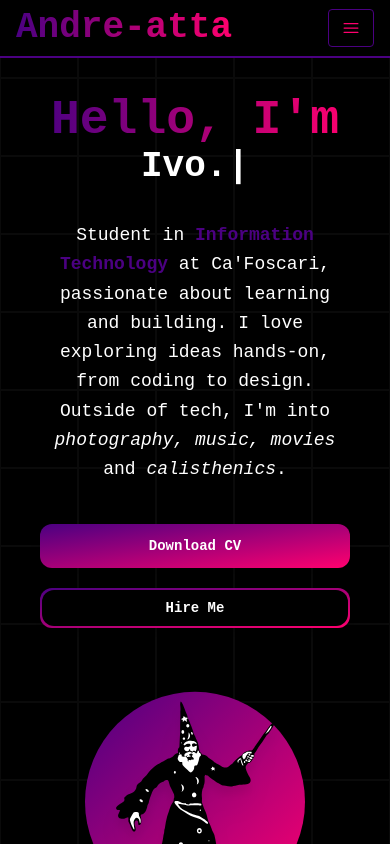
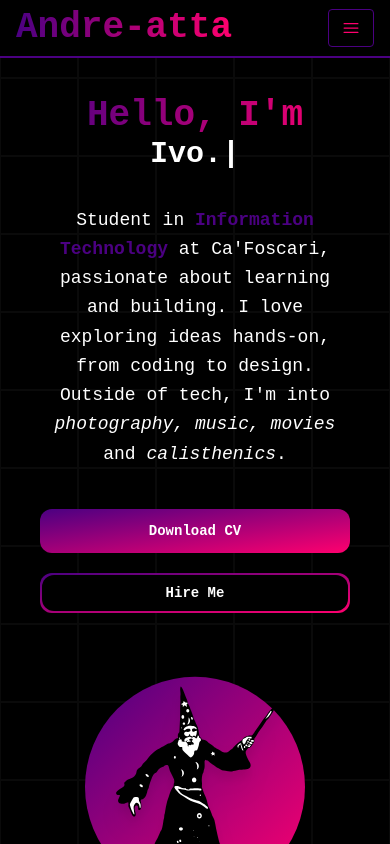
Before and after one commit to Andre-atta/Portfolio, a Next.js app: page / in a window 390 px wide. Shown: the top 844 px of the page. Built offline with nearby package versions, Linux system fonts and the light colour scheme.

Commit message:
feat: refine HeroSection text styling for improved visual clarity

```diff
--- a/src/app/components/HeroSection.jsx
+++ b/src/app/components/HeroSection.jsx
@@ -29,11 +29,10 @@ const HeroSection = () => {
                             transition={{ duration: 0.7 }}
                             className="text-center md:text-left px-4 sm:px-8 md:px-0"
                         >
-                            <h1 className="mb-8 text-4xl sm:text-5xl lg:text-6xl xl:text-7xl font-extrabold leading-tight text-[var(--text)]">
-                                <span className="block text-transparent bg-clip-text bg-gradient-to-r from-[var(--primary)] to-[var(--secondary)] text-5xl sm:text-6xl lg:text-7xl xl:text-8xl font-display">
+                            <h1 className="mb-8 text-3xl sm:text-4xl lg:text-6xl xl:text-7xl font-extrabold leading-tight text-[var(--text)]">
+                                <span className="block whitespace-nowrap text-transparent bg-clip-text bg-gradient-to-r from-[var(--primary)] to-[var(--secondary)] text-4xl sm:text-5xl lg:text-7xl xl:text-8xl font-display">
                                   Hello, I&apos;m
                                 </span>
-
 
                                 <TypeAnimation
                                     sequence={[
```
